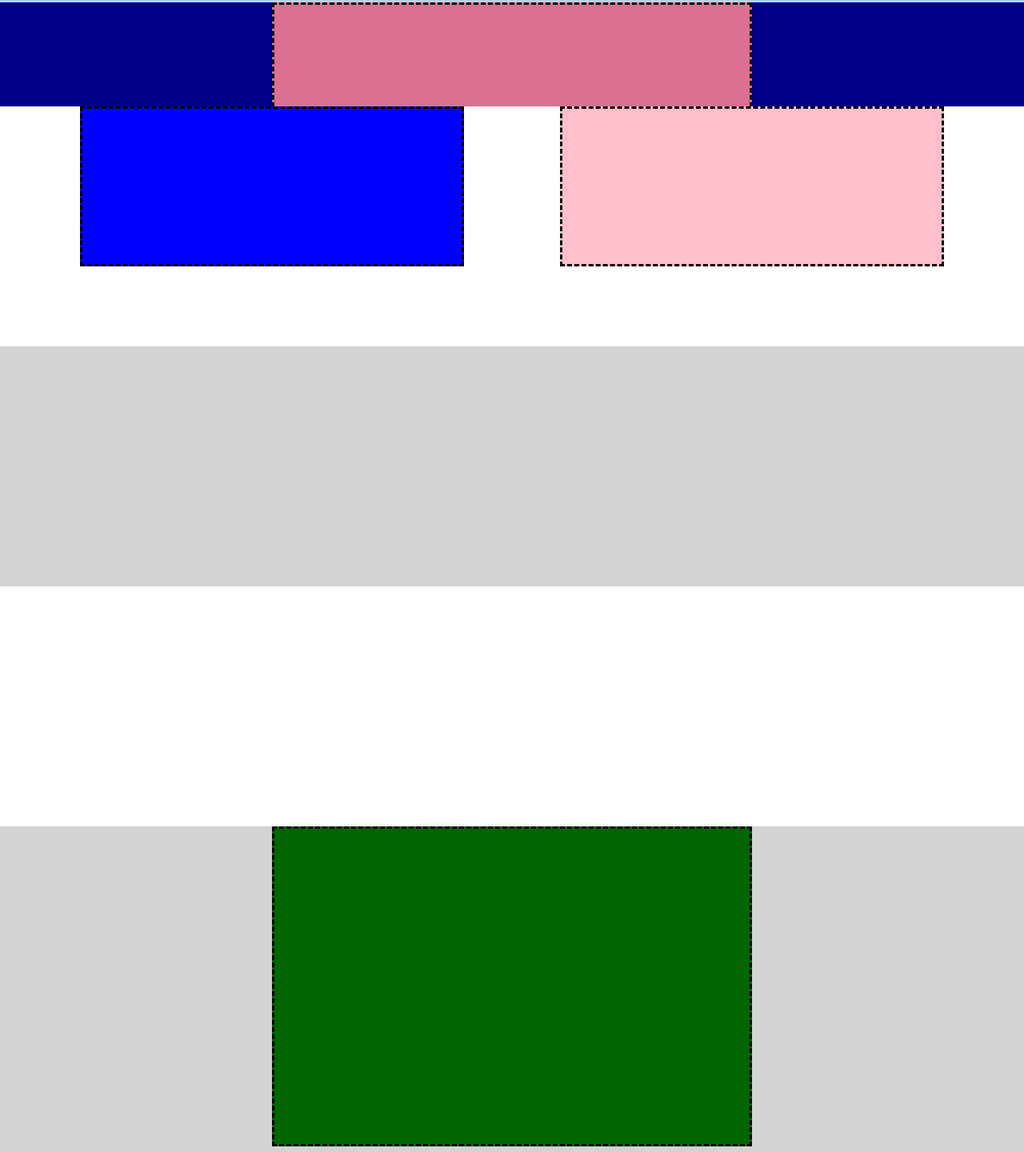
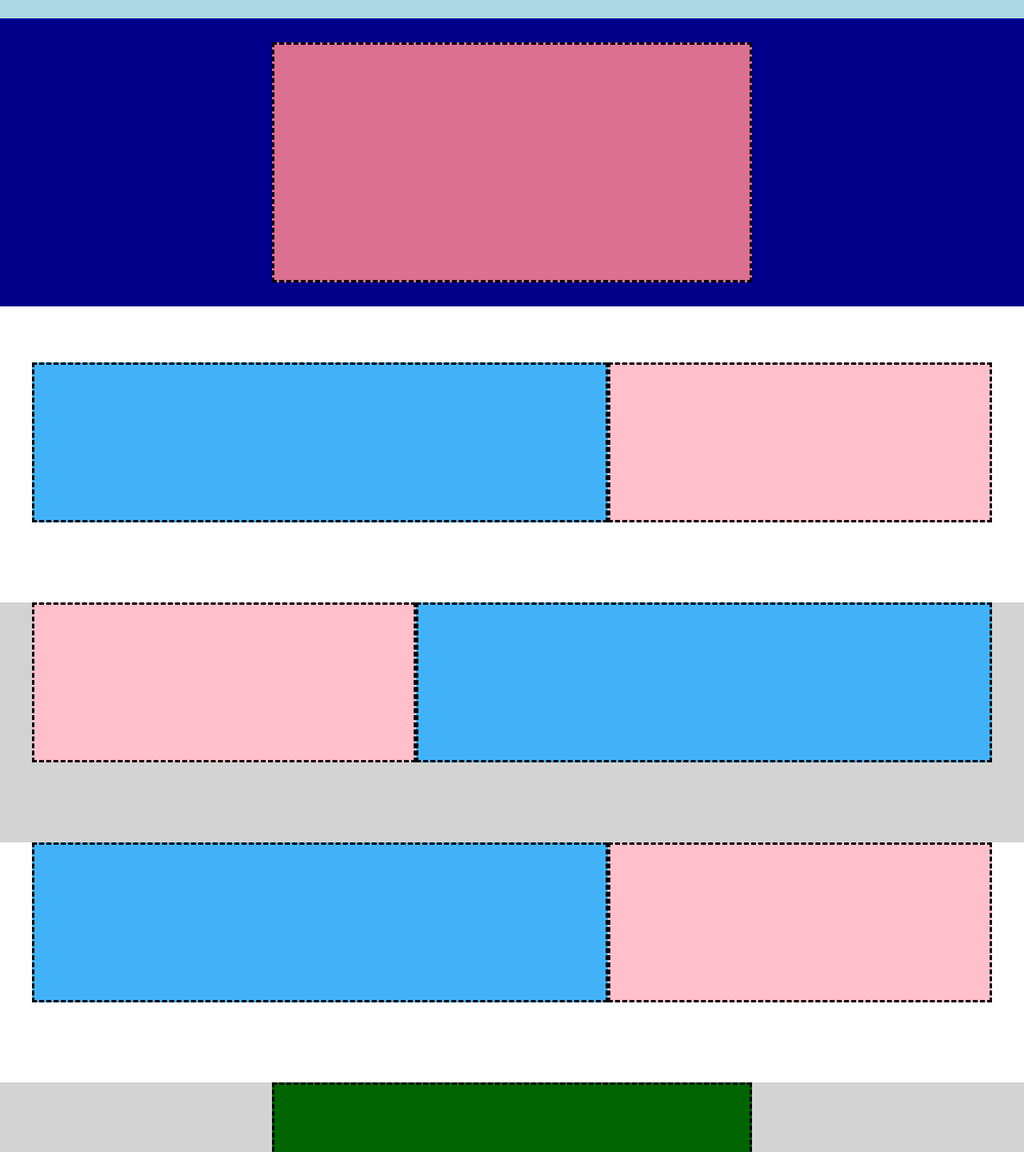
Before and after one commit to EvaXausa/htmlcss-struttura-discord, a plain HTML site: page index.html in a window 1280 px wide. Shown: the part 67-1507 px from the top of the page at 80% size. Drawn offline with Linux system fonts and the light colour scheme.

Commit message:
modifiche

```diff
--- a/index.html
+++ b/index.html
@@ -29,15 +29,30 @@
             <div class="small-col border"></div>
         </div>
         </section>
-        <section class="gray-small"></section>
-        <section class="white-small"></section>
+        <section class="gray-small">
+            <div class="container flex border">
+            <div class="small-col border"></div>
+            <div class="large-col border"></div>
+            </div>
+        </section>
+        <section class="white-small">
+            <div class="container flex border">
+            <div class="large-col border"></div>
+            <div class="small-col border"></div>
+            </div>
+        </section>
         <section class="gray-big">
             <div id class="box"></div>
         </section>
     </main>
 
     <!--Footer-->
-    <footer></footer>
+    <footer>
+        <div class="container">
+            <div class="footer-top"></div>
+            <div class="footer-bottom"></div>
+        </div>
+    </footer>
 
 </body>
 </html>
--- a/style.css
+++ b/style.css
@@ -22,7 +22,7 @@ body{
 
 header{
     background-color: lightblue;
-    height: 200px;
+    padding-top: 20px;
 }
 
 .navbar{
@@ -37,10 +37,11 @@ header{
 #jumbotron{
     background-color: darkblue;
     width: 100%;
-    height: 400px;
     justify-content: center;
     margin-top: 30px;
     margin-bottom: 70px;
+    padding-top: 30px;
+    padding-bottom: 30px;
 }
 
 #jumbotron-inner{
@@ -50,6 +51,7 @@ header{
     border: dashed black;
     margin: 0 auto;
     text-align: center;
+
 }
 
 .section{
@@ -58,12 +60,12 @@ header{
 }
 .white-small{
     background-color: white;
-    height: 300px;
+    min-height: 300px;
 }
 
 .gray-small{
     background-color: lightgrey;
-    height: 300px;
+    min-height: 300px;
 }
 
 .gray-big{
@@ -72,8 +74,8 @@ header{
 }
 
 .large-col{
-    flex-basis: 40%;
-    background-color: blue;
+    flex-basis: 60%;
+    background-color: rgb(66, 178, 248);
     min-height: 200px;
     border: dashed black;
     margin: 0 auto;
@@ -93,3 +95,15 @@ header{
     background-color: darkgreen;
     border: dashed black;
 }
+
+footer{
+    background-color: rgb(39, 38, 38);
+    height: 600px;
+    padding-top: 50px;
+    padding-bottom: 50px;
+}
+
+.foooter-top{
+    margin-top: 500px;
+    border-bottom: 1px purple dashed;
+}
```
